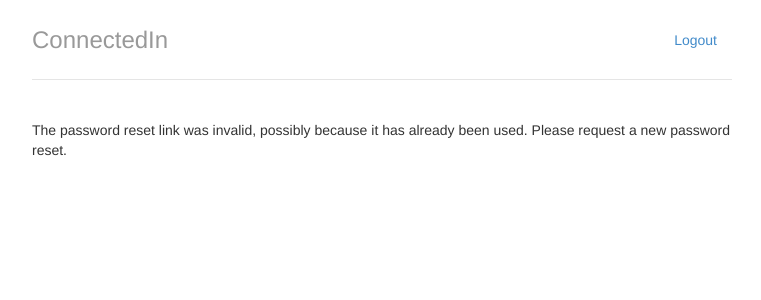
After one commit to H1d3l/D.P.Internet_2018.2, a Django app: page /reset/1/1/ in a window 1280 px wide. The commit adds this page. Shown: the top 300 px of the page, without its empty margins (258-1019 px from the left). Run offline with Django 3.2, Linux system fonts and the light colour scheme.

Commit message:
termino funcionalidade reset

```diff
--- a/connectedinn/connectedinn/urls.py
+++ b/connectedinn/connectedinn/urls.py
@@ -14,10 +14,10 @@ Including another URLconf
     2. Add a URL to urlpatterns:  path('blog/', include('blog.urls'))
 """
 from django.contrib import admin
-from django.urls import path
+from django.urls import path, include
 from perfil import views
 from usuario.views import *
-from django.contrib.auth import views as v
+from django.contrib.auth import views as auth_views
 
 urlpatterns = [
     path('admin/', admin.site.urls),
@@ -28,7 +28,18 @@ urlpatterns = [
     path('convite/<int:convite_id>/recusar', views.recusar, name='recusar'),
     path('perfil/<int:perfil_id>/desfazer_amizade', views.desfazer_amizade, name='desfazer'),
     path('registrar/', RegistrarUsuarioView.as_view(), name='registrar'),
-    path('login/',v.LoginView.as_view(template_name = 'login.html'),name = 'login'),
-    path('logout/',v.LogoutView.as_view(template_name = 'login.html'),name = 'logout'),
-    path('password/',views.alterar_senha,name = 'alterar_senha')
+    path('login/',auth_views.LoginView.as_view(template_name = 'login.html'),name = 'login'),
+    path('logout/',auth_views.LogoutView.as_view(template_name = 'login.html'),name = 'logout'),
+    path('password/',views.alterar_senha,name = 'alterar_senha'),
+    #path('registration/',include('django.contrib.auth.urls')),
+    path('password_reset/', auth_views.PasswordResetView.as_view(template_name = 'registration/password_reset_form.html')
+         ,name ='password_reset'),
+    path('password_reset/done/', auth_views.PasswordResetDoneView.as_view(template_name = 'registration/password_reset_done.html'),
+     name ='password_reset_done'),
+    path('reset/<uidb64>/<token>/', auth_views.PasswordResetConfirmView.as_view(template_name = 'registration/password_reset_confirm.html'),
+     name ='password_reset_confirm'),
+    path('reset/done/', auth_views.PasswordResetCompleteView.as_view(template_name = 'registration/password_reset_complete.html'),
+     name ='password_reset_complete')
+
+
 ]
--- a/connectedinn/templates/base.html
+++ b/connectedinn/templates/base.html
@@ -1,4 +1,6 @@
 {% load staticfiles %}
+{% load i18n %}
+
 <!doctype html>
 <html lang = "pt-br">
 	<head>
--- a/connectedinn/templates/perfil.html
+++ b/connectedinn/templates/perfil.html
@@ -15,5 +15,8 @@
         <a href="{% url 'alterar_senha' %}">
             Alterar Senha
         </a>
+        <a href="{% url 'password_reset' %}">
+            Resetar Senha
+        </a>
 </div>
 {% endblock %}
--- /dev/null
+++ b/connectedinn/templates/registration/password_reset_confirm.html
@@ -0,0 +1,17 @@
+{% extends 'base.html' %}
+
+{% block body %}
+  {% if validlink %}
+    <h3>Change password</h3>
+    <form method="post">
+      {% csrf_token %}
+      {{ form.as_p }}
+      <button type="submit">Change password</button>
+    </form>
+  {% else %}
+    <p>
+      The password reset link was invalid, possibly because it has already been used.
+      Please request a new password reset.
+    </p>
+  {% endif %}
+{% endblock %}
--- /dev/null
+++ b/connectedinn/templates/registration/password_reset_subject.txt
@@ -0,0 +1 @@
+TestSite password reset
```
Also changed, not shown: connectedinn/connectedinn/settings.py (+7 -2 lines), connectedinn/templates/alterar_senha.html (+1 -10 lines), connectedinn/templates/registration/password_reset_complete.html (added, +7 -0 lines), connectedinn/templates/registration/password_reset_done.html (added, +8 -0 lines), connectedinn/templates/registration/password_reset_email.html (added, +16 -0 lines), connectedinn/templates/registration/password_reset_form.html (added, +14 -0 lines), connectedinn/db.sqlite3, 3 other files.
